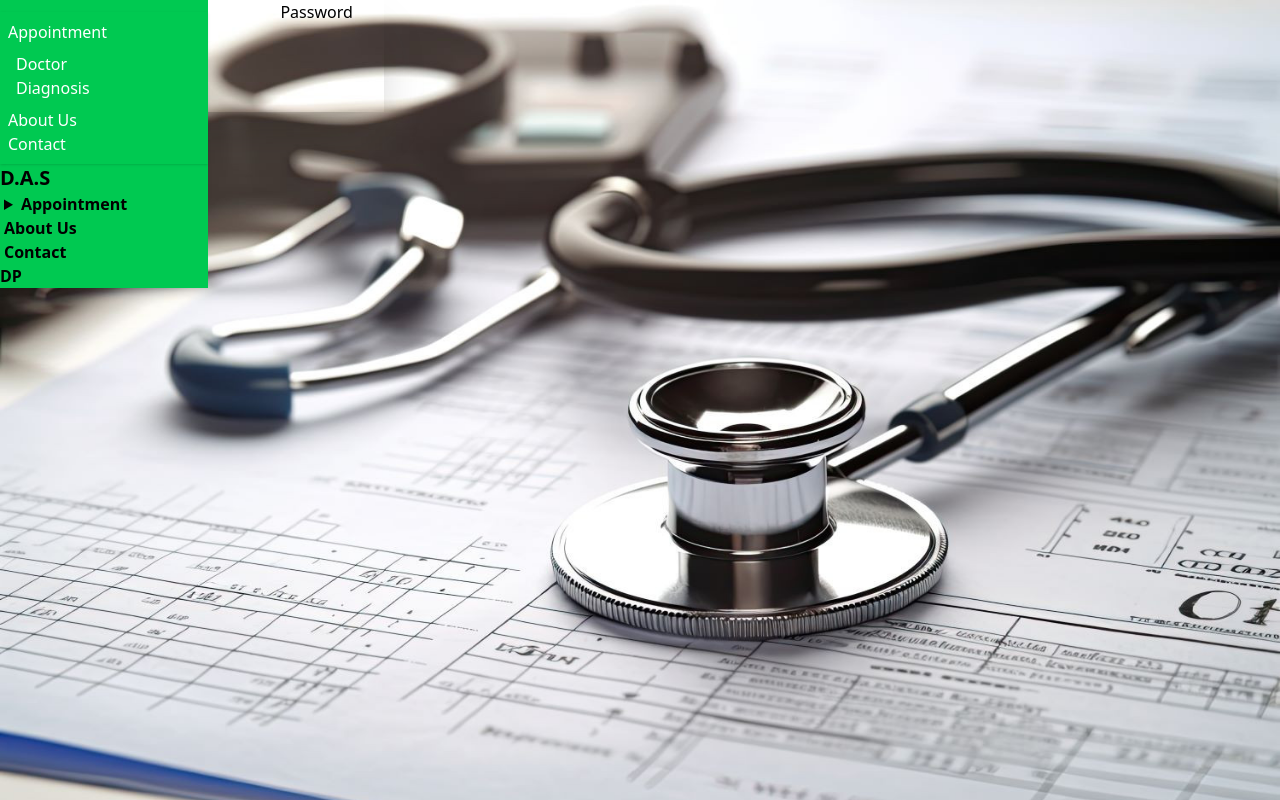
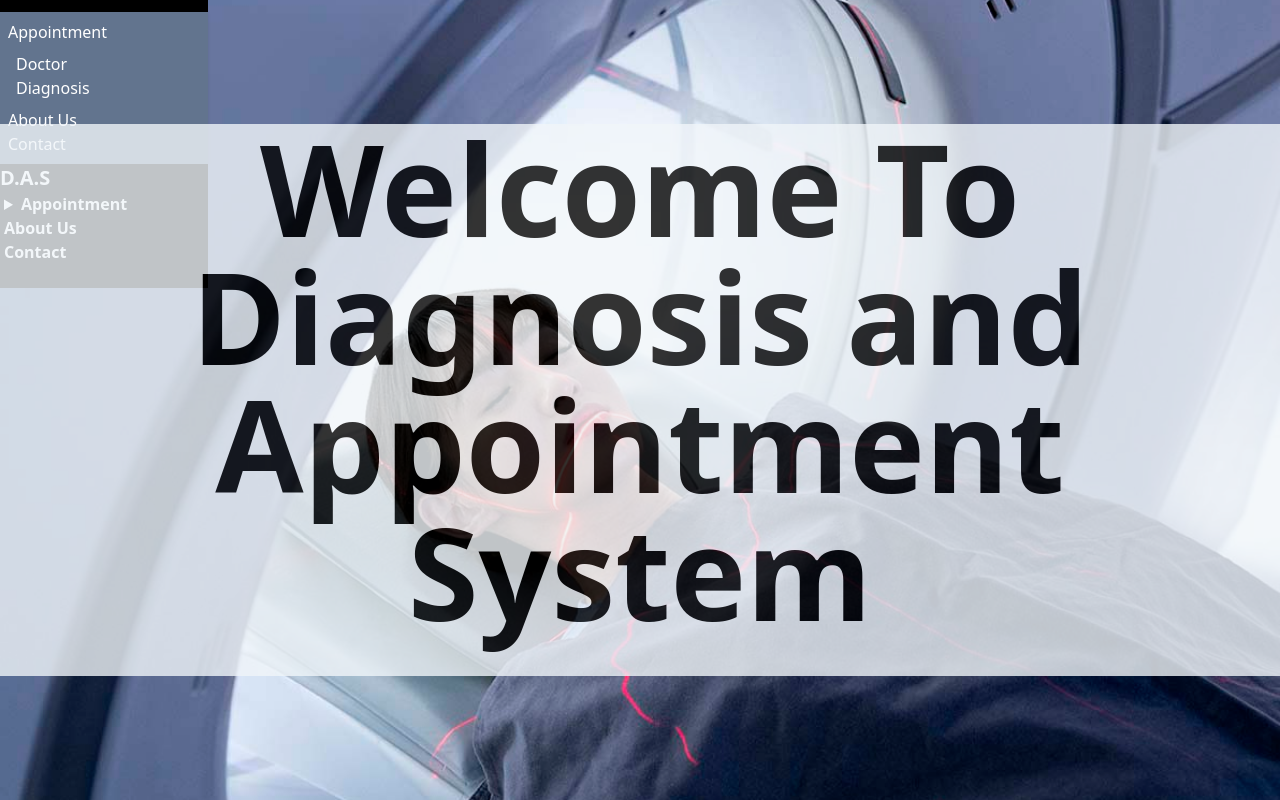
Before and after one commit to Zyer459/University, a Flask app: page /login in a window 1280 px wide. Run offline with Flask 3, Linux system fonts and the light colour scheme; some libraries are stand-ins or nearby versions.

Commit message:
updated login

```diff
--- a/DBMS_proj/app.py
+++ b/DBMS_proj/app.py
@@ -1,6 +1,6 @@
 from flask import Flask, request, render_template, jsonify, redirect, session, url_for
 import mysql.connector
-from verify import verify_user
+from verify import verify_user, reg_user
 
 db = mysql.connector.connect(
 	host = 'localhost',
@@ -35,6 +35,22 @@
 			return jsonify({'result': '404'})
 	else:
 		return render_template('login.html')
+
+@app.route('/register', methods=['POST'])
+def register():
+	#request.method == 'POST':
+	data = request.get_json()
+	email = data['email']
+	name = data['name']
+	mobile = data['mobile']
+	print(type(data['password']))
+	print(data['password'])
+	password = int(data['password'])
+	#registration
+	reg_user(name, email, mobile, password)
+	if verify_user(email,password) is None:
+		return jsonify({'result': '404'})
+	return jsonify({'result': '200', 'redirect':'/login'})
 
 @app.route('/logout')
 def logout():
--- a/DBMS_proj/static/js/login.js
+++ b/DBMS_proj/static/js/login.js
@@ -21,6 +21,8 @@
 
 }
 */
+document.getElementById("login").classList.add("hidden");
+document.getElementById("signup").classList.add("hidden");
 function login() {
     const password = document.getElementById("password").value;
     const email = document.getElementById("email").value;
@@ -33,7 +35,6 @@
         alert("Please put a valid email")
     }
 
-    console.log('ok')
     $.ajax({
         url: '/login',
         type: 'POST',
@@ -47,7 +48,7 @@
             	window.location.href = response.redirect; //changes the URL in browser window
             }
             else if (response.result === '404') {
-            	alert("Wrong email or password");
+            	alert("Wrong Password");
             }
         },
         error: function (error) {
@@ -55,3 +56,54 @@
         }
     });
 }
+
+function register() {
+    const email = document.getElementById("regemail").value;
+    const name = document.getElementById("name").value;
+    const mobile = document.getElementById("mobile").value;
+    const password = document.getElementById("regpassword").value;
+    const specialChars = "._-+@";
+
+    if (typeof email !== 'string') {
+        return '"Invalid"';
+    }
+    if (specialChars.includes(email[0]) || email.includes(" ") || !email.endsWith(".com") || typeof email !== 'string' || (email.match(/@/g) || []).length !== 1) {
+        alert("Please put a valid email")
+        return;
+    }
+    console.log(email)
+    console.log('reg ok')
+    $.ajax({
+        url: '/register',
+        type: 'POST',
+        contentType: 'application/json',
+        data: JSON.stringify({ password: password, email: email, name: name, mobile: mobile}),
+        success: function (response) {
+            console.log(response.result);
+            if (response.result === '200') {
+            	// Redirect to the login page if registration successful
+            	alert('Registration successful');
+            	window.location.href = response.redirect; //changes the URL in browser window
+            }
+            else if (response.result === '404') {
+            	alert("Registration incomplete");
+            }
+        },
+        error: function (error) {
+            console.log(error);
+        }
+    });
+}
+
+const signUp = () => {
+    document.getElementById("log_in").classList.add("hidden");
+    document.getElementById("wlcm").classList.add("hidden");
+    document.getElementById("signup").classList.remove("hidden");
+}
+
+const logIn = () => {
+    document.getElementById("log_in").classList.add("hidden");
+    document.getElementById("wlcm").classList.add("hidden");
+    document.getElementById("login").classList.remove("hidden");
+    document.getElementById("signup").classList.add("hidden");
+}
--- a/DBMS_proj/static/styles/login.css
+++ b/DBMS_proj/static/styles/login.css
@@ -4,3 +4,15 @@
             background-repeat: no-repeat;
             background-color: rgb(0, 0, 0,0.5);
         }
+
+.back{
+    background-image: url(../images/resource-25-most-common-diagnosis.jpg);
+    background-repeat: no-repeat;
+    background-size: cover;
+}
+.wlcom{
+    background-image: url(../images/Stroke-Diagnosis-MRI.jpg);
+    background-repeat: no-repeat;
+    background-position: center;
+    background-size: cover;
+}
--- a/DBMS_proj/templates/login.html
+++ b/DBMS_proj/templates/login.html
@@ -8,28 +8,28 @@
     <link href="https://cdn.jsdelivr.net/npm/daisyui@5" rel="stylesheet" type="text/css" />
     <script src="https://cdn.jsdelivr.net/npm/@tailwindcss/browser@4"></script>
     <script src="https://ajax.googleapis.com/ajax/libs/jquery/3.7.1/jquery.min.js"></script>
-    <script src="https://ajax.googleapis.com/ajax/libs/jquery/3.5.1/jquery.min.js"></script>
     <script src="https://code.jquery.com/jquery-3.6.0.min.js"></script>
     <link rel="shortcut icon" href="{{ url_for('static' ,filename='images/diagnosis.jpg') }}" type="image/x-icon">
     <link rel="stylesheet" href="{{ url_for('static',filename='styles/login.css') }}">
 </head>
 
-<body class="min-h-screen">
-    <nav class="navbar fixed bg-green-500">
+<body>
+    <section class="min-h-screen welcome">
+        <nav class="navbar fixed bg-black justify-between">
             <div class="navbar-start">
                 <div class="dropdown">
                     <div tabindex="0" role="button" class="btn btn-ghost lg:hidden">
                         <svg xmlns="http://www.w3.org/2000/svg" class="h-5 w-5" fill="none" viewBox="0 0 24 24"
-                        stroke="currentColor">
+                            stroke="white">
                             <path stroke-linecap="round" stroke-linejoin="round" stroke-width="2"
                                 d="M4 6h16M4 12h8m-8 6h16" />
                         </svg>
                     </div>
                     <ul tabindex="0"
-                    class="menu menu-sm text-white dropdown-content bg-green-500 rounded-box z-[1] mt-3 w-52 p-2 shadow">
+                        class="menu menu-sm text-white dropdown-content bg-slate-500 rounded-box z-[1] mt-3 w-52 p-2 shadow">
                         <li>
                             <a>Appointment</a>
-                        <ul class="p-2  bg-green-500">
+                            <ul class="p-2  bg-slate-500">
                                 <li><a>Doctor</a></li>
                                 <li><a>Diagnosis</a></li>
                             </ul>
@@ -38,28 +38,38 @@
                         <li><a>Contact</a></li>
                     </ul>
                 </div>
-            <a class="btn btn-ghost text-xl text-black font-bold">D.A.S</a>
+                <a class="btn btn-ghost text-xl text-white font-bold">D.A.S</a>
             </div>
             <div class="navbar-center hidden lg:flex">
                 <ul class="menu menu-horizontal px-1">
                     <li>
                         <details>
-                        <summary class="text-black font-bold">Appointment</summary>
-                        <ul class="p-2 bg-green-500">
-                            <li><a>Doctor</a></li>
-                            <li><a>Diagnosis</a></li>
+                            <summary class="text-white font-bold">Appointment</summary>
+                            <ul class="p-2">
+                                <li><a class="font-semibold">Doctor</a></li>
+                                <li><a class="font-semibold">Diagnosis</a></li>
                             </ul>
                         </details>
                     </li>
-                <li><a class="text-black font-bold">About Us</a></li>
-                <li><a class="text-black font-bold">Contact</a></li>
+                    <li><a class="text-white font-bold">About Us</a></li>
+                    <li><a class="text-white font-bold">Contact</a></li>
                 </ul>
             </div>
-        <div class="navbar-end">
-            <a class="btn rounded-full text-black font-bold">DP</a>
+            <div id="log_in" class="navbar-end gap-2">
+                <a class="btn rounded-full text-black font-bold" onclick="signUp()">Sign up</a>
+                <a class="btn rounded-full text-black font-bold" onclick="logIn()">Log in</a>
             </div>
         </nav>
 
+
+        <div id="wlcm" class="min-h-screen flex justify-center items-center bg-slate-400 wlcom">
+            <h1 class="text-4xl lg:text-9xl text-center text-black font-bold lg:font-extrabold bg-slate-100 pb-10 opacity-80">Welcome To Diagnosis and Appointment System</h1>
+        </div>
+
+
+
+        <!-- Login Section -->
+       <section id="login" class="login-section back">
         <div class="hero bg-transparent min-h-screen">
             <div class="hero-content flex-col lg:flex-row-reverse">
               <div class="card bg-base-100 w-96 shrink-0 shadow-2xl">
@@ -76,6 +86,33 @@
               </div>
             </div>
           </div>
+       </section>
+
+       <!-- Sign Up Section -->
+       <section id="signup" class="signup-section back">
+        <div class="hero bg-transparent min-h-screen">
+            <div class="hero-content flex-col lg:flex-row-reverse">
+              <div class="card bg-base-100 w-96 shrink-0 shadow-2xl">
+                <div class="card-body">
+                  <fieldset class="fieldset">
+                    <label class="fieldset-label">Email</label>
+                    <input id="regemail" type="email" class="input" placeholder="Email" />
+                    <label class="fieldset-label">Name</label>
+                    <input id="name" type="text" class="input" placeholder="Name" />
+                    <label class="fieldset-label">Mobile No.</label>
+                    <input id="mobile" type="number" class="input" placeholder="Mobile No" />
+                    <label class="fieldset-label">Password</label>
+                    <input id="regpassword" type="password" class="input" placeholder="Password" />
+                    <button class="btn btn-neutral mt-4" onclick="register()">Sign Up</button>
+                  </fieldset>
+                </div>
+              </div>
+            </div>
+          </div>
+       </section>
+
+
+    </section>
     <script src="{{url_for ('static', filename='js/login.js')}}"></script>
 </body>
 
```
Also changed, not shown: DBMS_proj/templates/login-a.html (added, +81 -0 lines), DBMS_proj/verify.py (+8 -0 lines), DBMS_proj/static/images/Screen-Shot-2019-07-21-at-3-videoSixteenByNine768.jpg (added), DBMS_proj/static/images/Stroke-Diagnosis-MRI.jpg (added), DBMS_proj/static/images/resource-25-most-common-diagnosis.jpg (added). Lines whose indentation alone changed are shown as unchanged.
